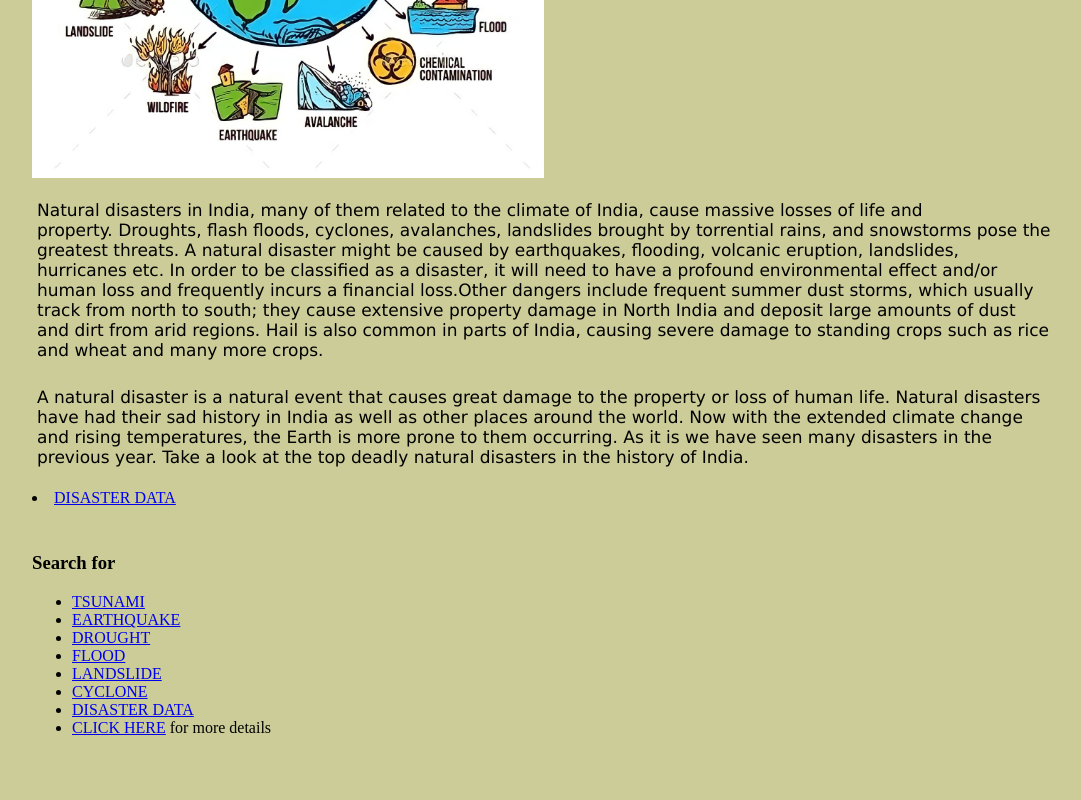
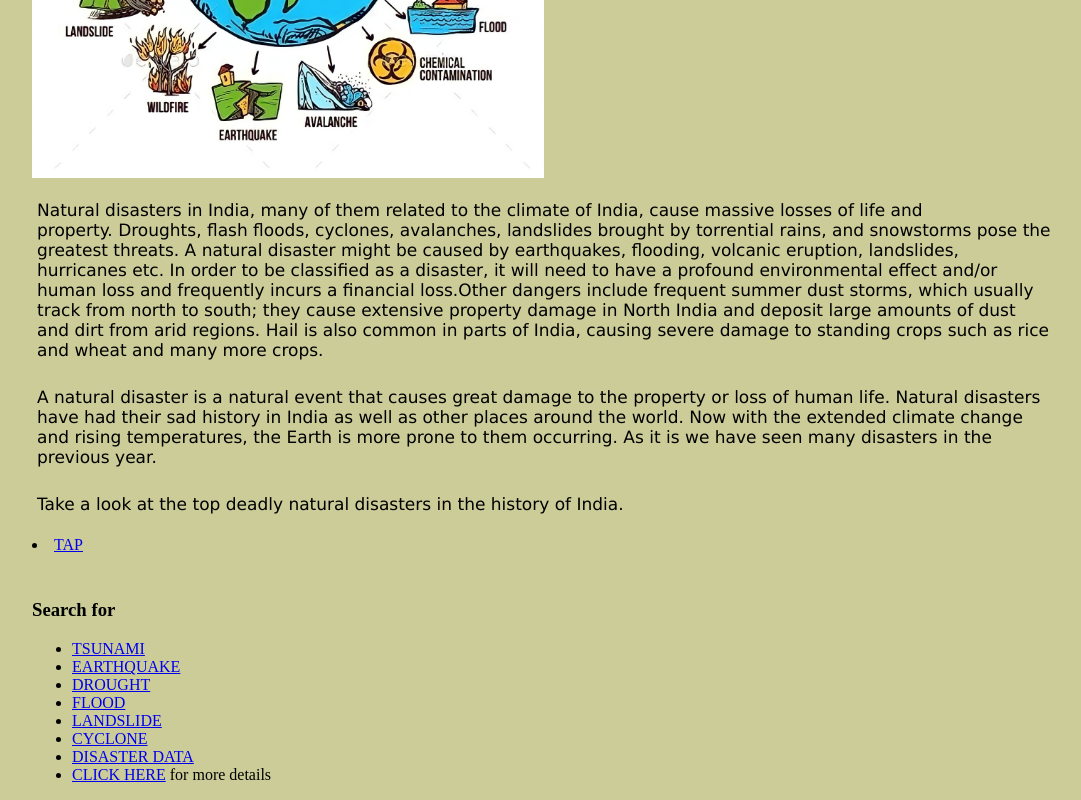
Before and after one commit to Deepesh456/3C03CSCc, a plain HTML site: page index.html in a window 1280 px wide. Shown: the part 622-1422 px from the top of the page, without its empty margins (96-1177 px from the left). Before the commit the page ends 1375 px from the top, so only its background shows below. Drawn offline with Linux system fonts and the light colour scheme.

Commit message:
Update index.html

```diff
--- a/index.html
+++ b/index.html
@@ -13,8 +13,10 @@
   </p>
   <p>
     A natural disaster is a natural event that causes great damage to the property or loss of human life. Natural disasters have had their sad history in India as well as other places around the world. Now with the extended climate change and rising temperatures, the Earth is more prone to them occurring. As it is we have seen many disasters in the previous year.
+  </p>
+  <p>
     Take a look at the top deadly natural disasters in the history of India.
-    <li><a href="Table.html">DISASTER DATA</a></li>
+    <li><a href="Table.html">TAP</a></li>
   </p>
      <h3>Search for</h3>
   <ul>
```
